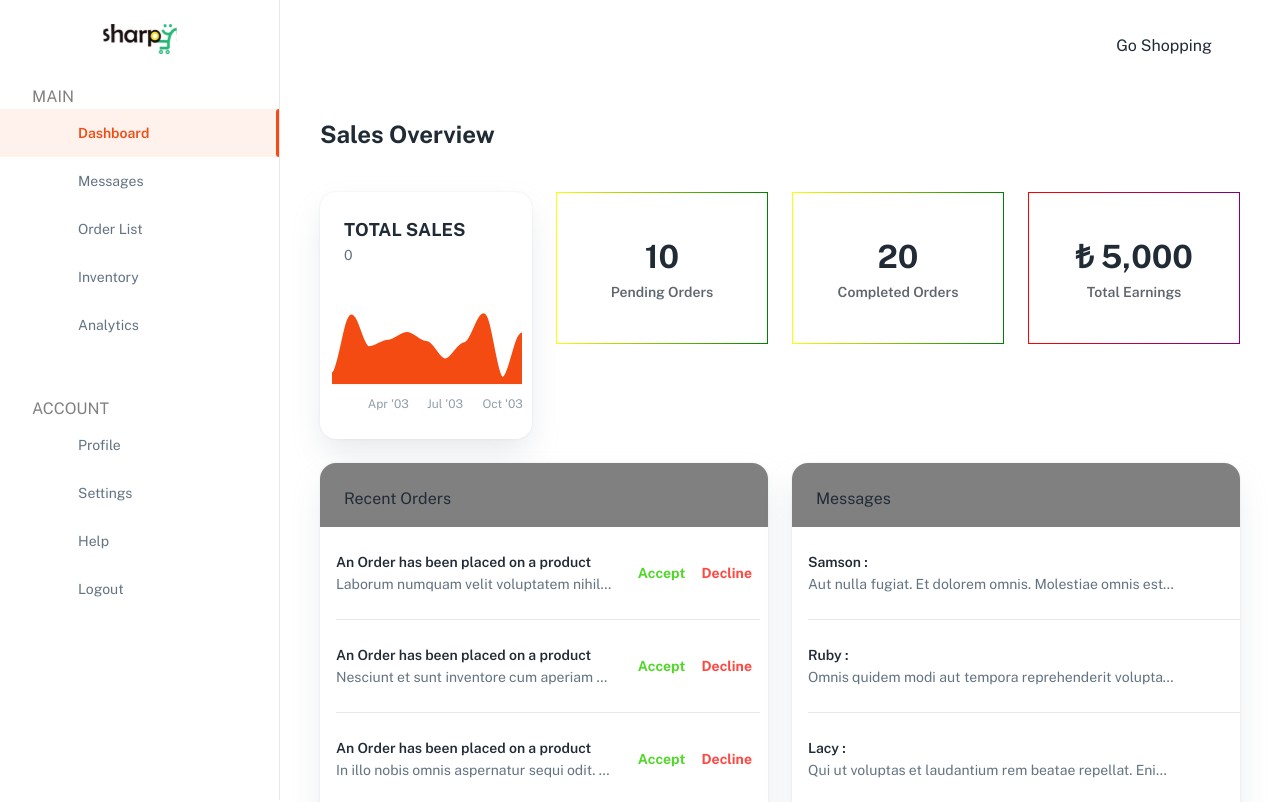
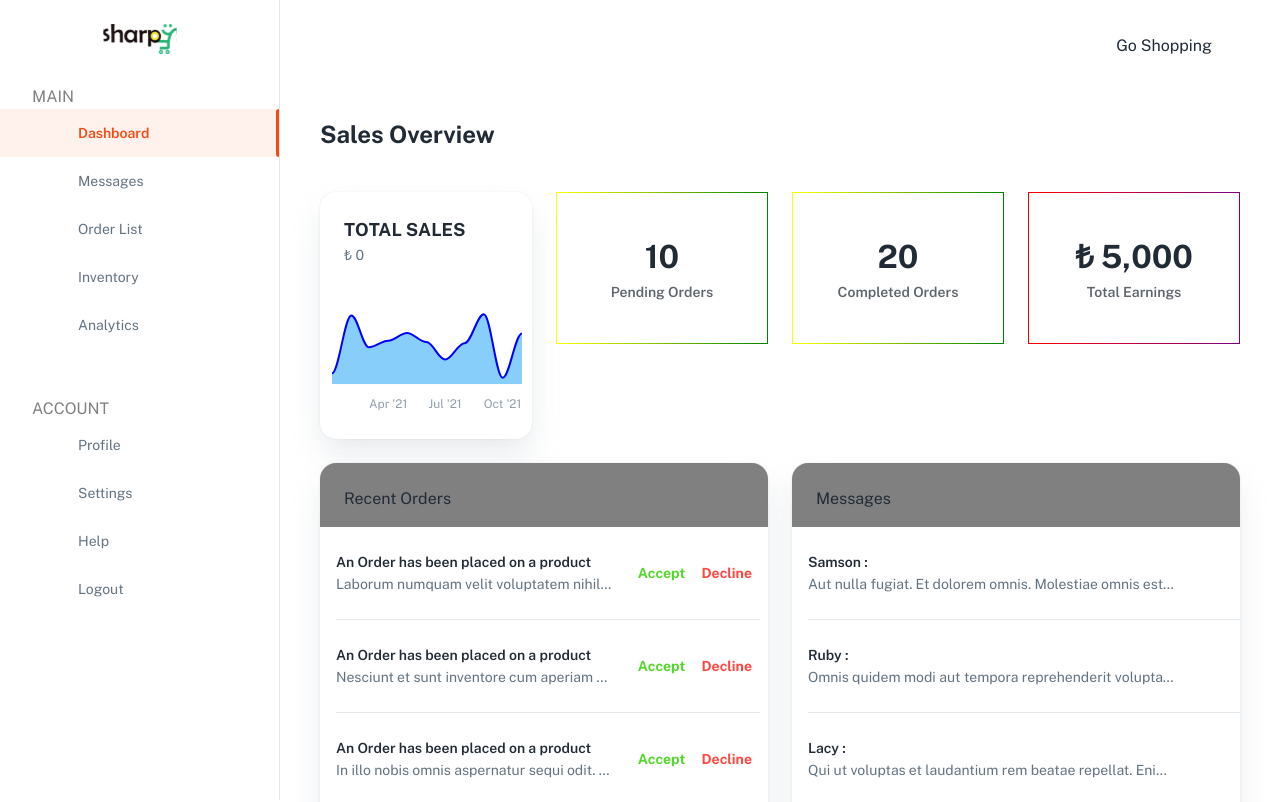
Before and after one commit to shoboske/sharpy-ecommerce, a React (Create React App) app: page /dashboard/home in a window 1280 px wide. Shown: the top 802 px of the page. Built offline with nearby package versions, Linux system fonts and the light colour scheme; a web font is replaced by a local one.

Commit message:
updated chart design values

```diff
--- a/src/_mocks_/sales.js
+++ b/src/_mocks_/sales.js
@@ -1,4 +1,18 @@
 import faker from 'faker';
+
+export const chartLabels = [
+  '01/01/2021',
+  '02/01/2021',
+  '03/01/2021',
+  '04/01/2021',
+  '05/01/2021',
+  '06/01/2021',
+  '07/01/2021',
+  '08/01/2021',
+  '09/01/2021',
+  '10/01/2021',
+  '11/01/2021'
+];
 
 export const totalSales = [...Array(11)].map(() =>
   faker.datatype.number({ min: 2300, max: 2500, precision: 0.01 })
--- a/src/components/_dashboard/app/AppTotalSales.js
+++ b/src/components/_dashboard/app/AppTotalSales.js
@@ -4,7 +4,7 @@ import ReactApexChart from 'react-apexcharts';
 import { Card, CardHeader, Box } from '@mui/material';
 //
 import { BaseOptionChart } from '../../charts';
-import { totalSales } from '../../../_mocks_/sales';
+import { chartLabels, totalSales } from '../../../_mocks_/sales';
 
 // ----------------------------------------------------------------------
 
@@ -20,20 +20,8 @@ export default function AppTotalSales() {
   const chartOptions = merge(BaseOptionChart(), {
     stroke: { width: [2] },
     plotOptions: { bar: { columnWidth: '11%', borderRadius: 4 } },
-    fill: { type: 'solid' },
-    labels: [
-      '01/01/2003',
-      '02/01/2003',
-      '03/01/2003',
-      '04/01/2003',
-      '05/01/2003',
-      '06/01/2003',
-      '07/01/2003',
-      '08/01/2003',
-      '09/01/2003',
-      '10/01/2003',
-      '11/01/2003'
-    ],
+    fill: { type: 'solid', colors: ['#87cefa'] },
+    labels: chartLabels,
     xaxis: { type: 'datetime', show: false },
     yaxis: { show: false },
     tooltip: {
@@ -60,12 +48,13 @@ export default function AppTotalSales() {
           show: false
         }
       }
-    }
+    },
+    colors: ['#00f']
   });
 
   return (
     <Card>
-      <CardHeader title="TOTAL SALES" subheader={0} sx={{ pb: 0, mb: 0 }} />
+      <CardHeader title="TOTAL SALES" subheader={`₺ ${0}`} sx={{ pb: 0, mb: 0 }} />
       <Box sx={{ p: 0, pb: 1, mt: 0 }} dir="ltr">
         <ReactApexChart type="area" series={CHART_DATA} options={chartOptions} height={150} />
       </Box>
```
